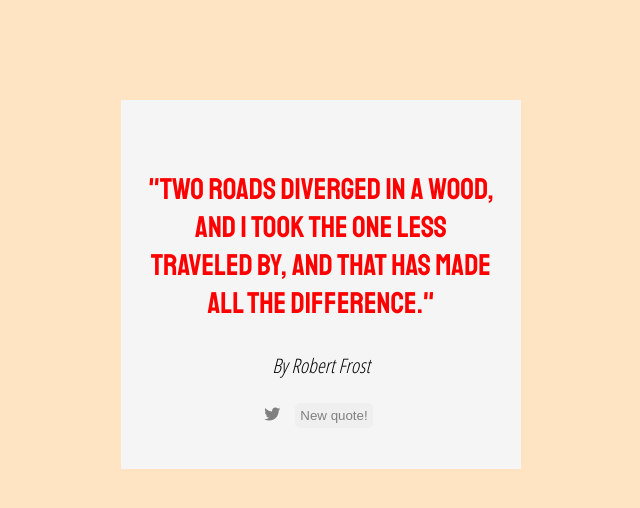
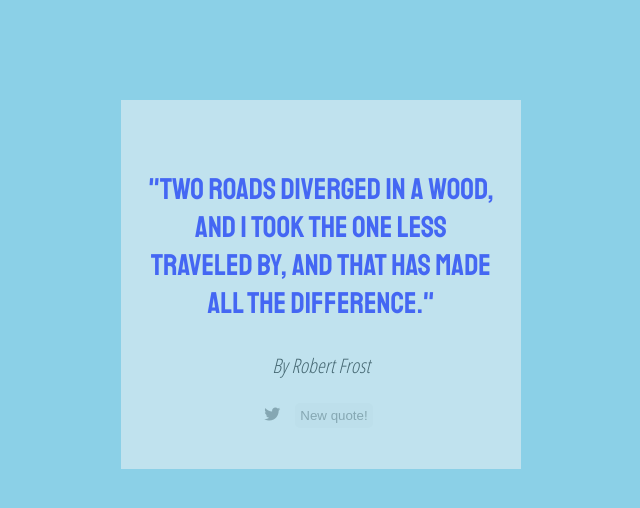
Before and after one commit to abu271/random-quote-machine, a React (Create React App) app: page / in a window 1280 px wide. Shown: the top 508 px of the page, without its empty margins (319-959 px from the left). Built offline with nearby package versions, Linux system fonts and the light colour scheme.

Commit message:
styling redesigned

```diff
--- a/public/index.html
+++ b/public/index.html
@@ -11,6 +11,6 @@
   </head>
   <body>
     <div id="root"></div>
-    <script> src = "https://cdn.freecodecamp.org/testable-projects-fcc/v1/bundle.js" </script>
+    <script src="https://cdn.freecodecamp.org/testable-projects-fcc/v1/bundle.js"></script>
   </body>
 </html>
--- /dev/null
+++ b/src/Pure components/NewQuote/NewQuote.js
@@ -0,0 +1,9 @@
+import React from 'react'
+
+const NewQuote = props => {
+    return(
+        <button id = "new-quote" className="buttonStyle" onClick = {props.handleClick}>New quote!</button>
+    )
+}
+
+export default NewQuote
--- a/src/Pure components/Quote/Quote.css
+++ b/src/Pure components/Quote/Quote.css
@@ -1,5 +1,5 @@
 #text {
-color : red;
+color : blue;
 font-family: 'Staatliches', cursive;
 font-size: 30px;
 }
--- a/src/Pure components/TwitterButton/TwitterButton.js
+++ b/src/Pure components/TwitterButton/TwitterButton.js
@@ -2,7 +2,7 @@ import React from 'react'
 
 const TwitterButton = props => {
     return(
-        <a className= "buttonStyle" target="_blank" href={`https://twitter.com/intent/tweet?text=${props.quote} By ${props.author}`}><i className="fab fa-twitter"></i></a>
+        <a id="tweet-quote" className= "buttonStyle" target="_blank" href={`https://twitter.com/intent/tweet?text=${props.quote} By ${props.author}`}><i className="fab fa-twitter"></i></a>
     )
 }
 
--- a/src/Stateful components/App/App.css
+++ b/src/Stateful components/App/App.css
@@ -6,6 +6,7 @@
     padding: 40px 25px;
     margin-top: 100px;
     margin-bottom: 100px;
+    opacity: 50%;
 }
 
 .fadeIn {
--- a/src/Stateful components/App/App.js
+++ b/src/Stateful components/App/App.js
@@ -2,13 +2,14 @@ import React, { Component } from 'react';
 import Quote from '../../Pure components/Quote/Quote'
 import Author from '../../Pure components/Author/Author'
 import TwitterButton from '../../Pure components/TwitterButton/TwitterButton'
-import NewQuote from '../../Stateful components/NewQuote/NewQuote'
+import NewQuote from '../../Pure components/NewQuote/NewQuote'
 import './App.css'
 
 class App extends Component {
   constructor(props) {
     super(props)
     this.state = {
+      imageURL: '',
       fadeToggle: true,
       randomNum: 3,
       quote: [
@@ -323,7 +324,8 @@ class App extends Component {
     this.handleClick = this.handleClick.bind(this)
   }
 
-  handleClick() {
+  // method to change value of randomNum and change the boolean value of fadeToggle
+  handleClick = () => {
     this.setState({
       randomNum: Math.floor(Math.random() * 102),
       fadeToggle: !this.state.fadeToggle
--- a/src/Stateful components/NewQuote/NewQuote.js
+++ /dev/null
@@ -1,9 +0,0 @@
-import React from 'react'
-
-const NewQuote = props => {
-    return(
-        <button className="buttonStyle" onClick = {props.handleClick}>New quote!</button>
-    )
-}
-
-export default NewQuote
--- a/src/index.css
+++ b/src/index.css
@@ -6,7 +6,7 @@ body {
     sans-serif;
   -webkit-font-smoothing: antialiased;
   -moz-osx-font-smoothing: grayscale;
-  background-color: bisque;
+  background-color: #8BD0E7;
 }
 
 code {
```
